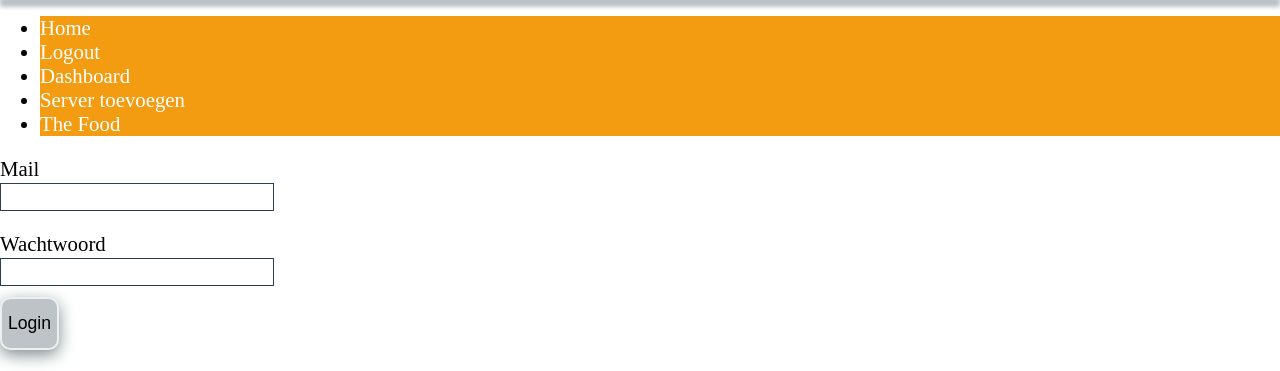
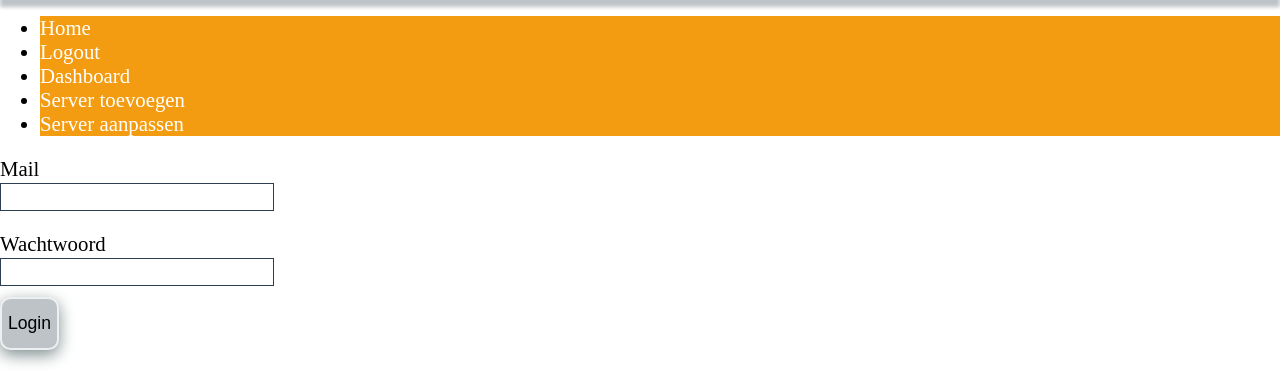
Before and after one commit to mainshooter/Webmin, a PHP site: page / in a window 1280 px wide. Shown: the part 94-465 px from the top of the page. Run offline with PHP 8.4, Linux system fonts and the light colour scheme.

```diff
--- a/view/header.php
+++ b/view/header.php
@@ -44,7 +44,7 @@
         <li><a href="<?php echo $GLOBALS['config']['base_url'] ?>logout/">Logout</a></li>
         <li><a href="<?php echo $GLOBALS['config']['base_url'] ?>dashboard/">Dashboard</a></li>
         <li><a href="<?php echo $GLOBALS['config']['base_url'] ?>serverToevoegen/">Server toevoegen</a></li>
-        <li><a href="<?php echo $GLOBALS['config']['base_url'] ?>">The Food</a></li>
+        <li><a href="<?php echo $GLOBALS['config']['base_url'] ?>serverAanpassen/">Server aanpassen</a></li>
       </ul>
     </div>
     <div class="row">
```
